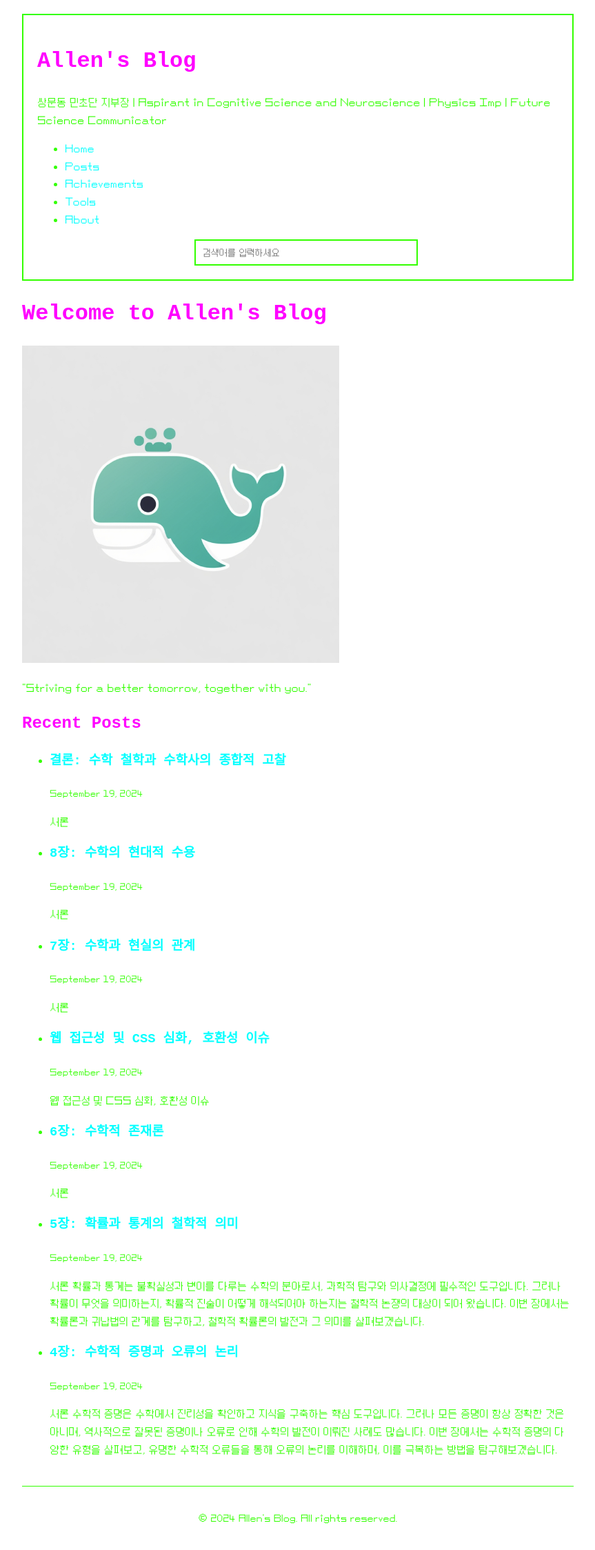
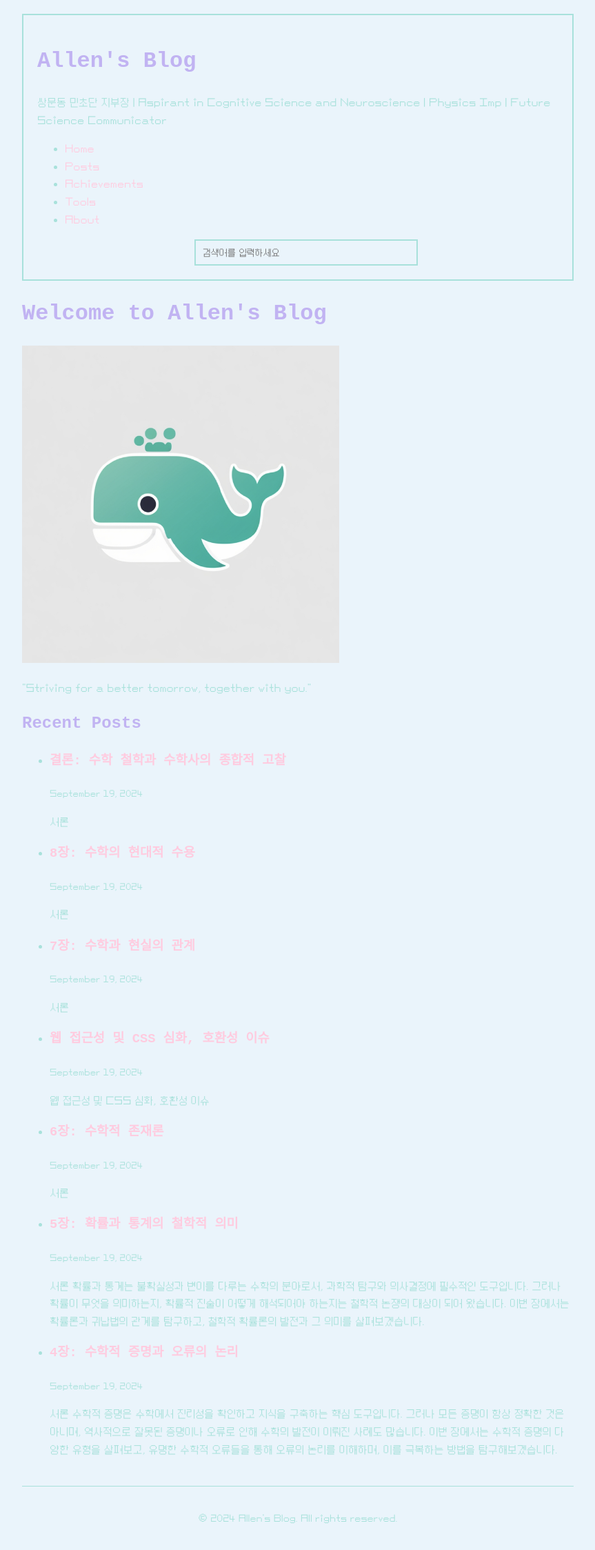
Before and after one commit to allenkang92/allenkang92.github.io, a Jekyll site: the page built from index.html, in a window 1280 px wide. Shown: the whole page at 69% size, without its empty margins (208-1071 px from the left). Built offline with Jekyll 4.4.1, drawn with Linux system fonts in a browser that asks for light colours; some web fonts are replaced.

Commit message:
css 색상 수정

```diff
--- a/assets/css/main.css
+++ b/assets/css/main.css
@@ -23,49 +23,49 @@
 body {
   font-family: 'PFStardust', monospace;
   line-height: 1.6;
-  color: #33ff00; /* 텍스트 색상 */
-  background-color: #ffffff; /* 배경색 */
+  color: #A8E1DB; /* 본문 텍스트 색상 (밝은 민트색) */
+  background-color: #EAF4FB; /* 배경색 (아주 연한 파란색) */
   max-width: 800px;
   margin: 0 auto;
   padding: 20px;
-  image-rendering: pixelated;
+  image-rendering: pixelated; /* 이미지 픽셀화 렌더링 */
 }
 
 header {
-  background-color: #ffffff;
+  background-color: #EAF4FB; /* 헤더 배경색 (아주 연한 파란색) */
   padding: 20px;
   margin-bottom: 20px;
-  border: 2px solid #33ff00; /* 테두리 색상 */
+  border: 2px solid #A8E1DB; /* 헤더 테두리 색상 (밝은 민트색) */
 }
 
 h1, h2, h3 {
-  font-weight: bold; /* 볼드 폰트 적용 */
-  color: #ff00ff; /* 헤딩 색상 */
+  font-weight: bold; /* 헤딩 요소에 볼드 폰트 적용 */
+  color: #C1B3F2; /* 헤딩 텍스트 색상 (연보라색) */
 }
 
 a {
-  color: #00ffff; /* 링크 색상 */
-  text-decoration: none;
+  color: #FFCBDF; /* 링크 텍스트 색상 (핑크색) */
+  text-decoration: none; /* 링크 밑줄 제거 */
 }
 
 a:hover {
-  color: #ffff00; /* 링크 호버 색상 */
+  color: #C1B3F2; /* 링크 호버 시 색상 (연보라색) */
 }
 
 .post-list {
-  list-style-type: none;
+  list-style-type: none; /* 리스트 스타일 제거 */
   padding: 0;
 }
 
 .post-meta {
-  color: #999999;
-  font-size: 0.9em;
+  color: #FFCBDF; /* 포스트 메타 정보 색상 (핑크색) */
+  font-size: 0.9em; /* 메타 정보 크기 */
 }
 
 footer {
   margin-top: 40px;
   padding-top: 20px;
-  border-top: 1px solid #33ff00;
+  border-top: 1px solid #A8E1DB; /* 푸터 상단 테두리 색상 (밝은 민트색) */
   text-align: center;
   font-size: 0.9em;
 }
@@ -82,24 +82,24 @@ footer {
 #search-input {
   width: 100%;
   padding: 10px;
-  border: 2px solid #33ff00;
-  background-color: #ffffff;
-  color: #33ff00;
+  border: 2px solid #A8E1DB; /* 검색 입력 필드 테두리 색상 (밝은 민트색) */
+  background-color: #EAF4FB; /* 검색 입력 필드 배경색 (아주 연한 파란색) */
+  color: #A8E1DB; /* 검색 입력 텍스트 색상 (밝은 민트색) */
   font-family: 'PFStardust', monospace;
   font-size: 14px;
 }
 
 #search-results {
   position: absolute;
-  background: #ffffff;
+  background: #EAF4FB; /* 검색 결과 배경색 (아주 연한 파란색) */
   width: 100%;
   max-width: 300px;
-  border: 2px solid #33ff00;
+  border: 2px solid #A8E1DB; /* 검색 결과 테두리 색상 (밝은 민트색) */
   border-top: none;
   z-index: 1000;
   max-height: 300px;
   overflow-y: auto;
-  display: none;
+  display: none; /* 검색 결과 기본적으로 숨김 */
 }
 
 #search-results ul {
@@ -110,34 +110,34 @@ footer {
 
 #search-results li {
   padding: 10px;
-  border-bottom: 1px solid #33ff00;
+  border-bottom: 1px solid #A8E1DB; /* 검색 결과 각 항목 테두리 색상 (밝은 민트색) */
 }
 
 #search-results a {
-  color: #00ffff;
+  color: #FFCBDF; /* 검색 결과 링크 색상 (핑크색) */
   text-decoration: none;
 }
 
 #search-results a:hover {
-  color: #ffff00;
+  color: #C1B3F2; /* 검색 결과 링크 호버 시 색상 (연보라색) */
 }
 
 #search-results mark {
-  background-color: #ff00ff;
-  color: #000000;
+  background-color: #C1B3F2; /* 검색어 강조 배경색 (연보라색) */
+  color: #EAF4FB; /* 검색어 강조 텍스트 색상 (아주 연한 파란색) */
   padding: 2px;
 }
 
 .category, .tags {
   font-size: 0.8em;
-  color: #999999;
+  color: #FFCBDF; /* 카테고리 및 태그 색상 (핑크색) */
   display: block;
   margin-top: 5px;
 }
 
 #toc {
-  background-color: #ffffff;
-  border: 2px solid #33ff00;
+  background-color: #EAF4FB; /* 목차 배경색 (아주 연한 파란색) */
+  border: 2px solid #A8E1DB; /* 목차 테두리 색상 (밝은 민트색) */
   padding: 15px;
   margin-bottom: 20px;
 }
@@ -148,15 +148,15 @@ footer {
 }
 
 #toc a {
-  color: #00ffff;
+  color: #FFCBDF; /* 목차 링크 색상 (핑크색) */
   text-decoration: none;
 }
 
 #toc a:hover {
-  color: #ffff00;
+  color: #C1B3F2; /* 목차 링크 호버 시 색상 (연보라색) */
 }
 
 /* 한글 폰트 스타일 */
 .korean-text {
-  font-family: 'PFStardust', monospace;
+  font-family: 'PFStardust', monospace; /* 한글 텍스트에 스타더스트 폰트 적용 */
 }
--- a/assets/css/style.css
+++ b/assets/css/style.css
@@ -23,49 +23,49 @@
 body {
   font-family: 'PFStardust', monospace;
   line-height: 1.6;
-  color: #33ff00; /* 텍스트 색상 */
-  background-color: #ffffff; /* 배경색 */
+  color: #A8E1DB; /* 본문 텍스트 색상 (밝은 민트색) */
+  background-color: #EAF4FB; /* 배경색 (아주 연한 파란색) */
   max-width: 800px;
   margin: 0 auto;
   padding: 20px;
-  image-rendering: pixelated;
+  image-rendering: pixelated; /* 이미지 픽셀화 렌더링 */
 }
 
 header {
-  background-color: #ffffff;
+  background-color: #EAF4FB; /* 헤더 배경색 (아주 연한 파란색) */
   padding: 20px;
   margin-bottom: 20px;
-  border: 2px solid #33ff00; /* 테두리 색상 */
+  border: 2px solid #A8E1DB; /* 헤더 테두리 색상 (밝은 민트색) */
 }
 
 h1, h2, h3 {
-  font-weight: bold; /* 볼드 폰트 적용 */
-  color: #ff00ff; /* 헤딩 색상 */
+  font-weight: bold; /* 헤딩 요소에 볼드 폰트 적용 */
+  color: #C1B3F2; /* 헤딩 텍스트 색상 (연보라색) */
 }
 
 a {
-  color: #00ffff; /* 링크 색상 */
-  text-decoration: none;
+  color: #FFCBDF; /* 링크 텍스트 색상 (핑크색) */
+  text-decoration: none; /* 링크 밑줄 제거 */
 }
 
 a:hover {
-  color: #ffff00; /* 링크 호버 색상 */
+  color: #C1B3F2; /* 링크 호버 시 색상 (연보라색) */
 }
 
 .post-list {
-  list-style-type: none;
+  list-style-type: none; /* 리스트 스타일 제거 */
   padding: 0;
 }
 
 .post-meta {
-  color: #999999;
-  font-size: 0.9em;
+  color: #FFCBDF; /* 포스트 메타 정보 색상 (핑크색) */
+  font-size: 0.9em; /* 메타 정보 크기 */
 }
 
 footer {
   margin-top: 40px;
   padding-top: 20px;
-  border-top: 1px solid #33ff00;
+  border-top: 1px solid #A8E1DB; /* 푸터 상단 테두리 색상 (밝은 민트색) */
   text-align: center;
   font-size: 0.9em;
 }
@@ -82,24 +82,24 @@ footer {
 #search-input {
   width: 100%;
   padding: 10px;
-  border: 2px solid #33ff00;
-  background-color: #ffffff;
-  color: #33ff00;
+  border: 2px solid #A8E1DB; /* 검색 입력 필드 테두리 색상 (밝은 민트색) */
+  background-color: #EAF4FB; /* 검색 입력 필드 배경색 (아주 연한 파란색) */
+  color: #A8E1DB; /* 검색 입력 텍스트 색상 (밝은 민트색) */
   font-family: 'PFStardust', monospace;
   font-size: 14px;
 }
 
 #search-results {
   position: absolute;
-  background: #ffffff;
+  background: #EAF4FB; /* 검색 결과 배경색 (아주 연한 파란색) */
   width: 100%;
   max-width: 300px;
-  border: 2px solid #33ff00;
+  border: 2px solid #A8E1DB; /* 검색 결과 테두리 색상 (밝은 민트색) */
   border-top: none;
   z-index: 1000;
   max-height: 300px;
   overflow-y: auto;
-  display: none;
+  display: none; /* 검색 결과 기본적으로 숨김 */
 }
 
 #search-results ul {
@@ -110,34 +110,34 @@ footer {
 
 #search-results li {
   padding: 10px;
-  border-bottom: 1px solid #33ff00;
+  border-bottom: 1px solid #A8E1DB; /* 검색 결과 각 항목 테두리 색상 (밝은 민트색) */
 }
 
 #search-results a {
-  color: #00ffff;
+  color: #FFCBDF; /* 검색 결과 링크 색상 (핑크색) */
   text-decoration: none;
 }
 
 #search-results a:hover {
-  color: #ffff00;
+  color: #C1B3F2; /* 검색 결과 링크 호버 시 색상 (연보라색) */
 }
 
 #search-results mark {
-  background-color: #ff00ff;
-  color: #000000;
+  background-color: #C1B3F2; /* 검색어 강조 배경색 (연보라색) */
+  color: #EAF4FB; /* 검색어 강조 텍스트 색상 (아주 연한 파란색) */
   padding: 2px;
 }
 
 .category, .tags {
   font-size: 0.8em;
-  color: #999999;
+  color: #FFCBDF; /* 카테고리 및 태그 색상 (핑크색) */
   display: block;
   margin-top: 5px;
 }
 
 #toc {
-  background-color: #ffffff;
-  border: 2px solid #33ff00;
+  background-color: #EAF4FB; /* 목차 배경색 (아주 연한 파란색) */
+  border: 2px solid #A8E1DB; /* 목차 테두리 색상 (밝은 민트색) */
   padding: 15px;
   margin-bottom: 20px;
 }
@@ -148,15 +148,15 @@ footer {
 }
 
 #toc a {
-  color: #00ffff;
+  color: #FFCBDF; /* 목차 링크 색상 (핑크색) */
   text-decoration: none;
 }
 
 #toc a:hover {
-  color: #ffff00;
+  color: #C1B3F2; /* 목차 링크 호버 시 색상 (연보라색) */
 }
 
 /* 한글 폰트 스타일 */
 .korean-text {
-  font-family: 'PFStardust', monospace;
+  font-family: 'PFStardust', monospace; /* 한글 텍스트에 스타더스트 폰트 적용 */
 }
```
